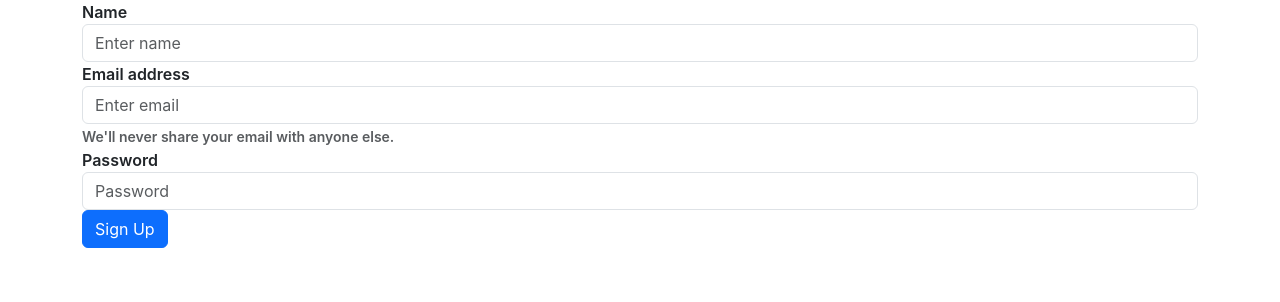
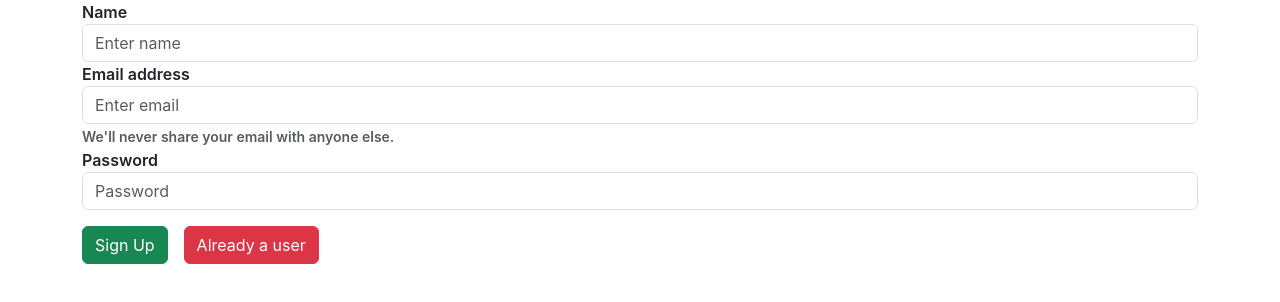
Before and after one commit to sumanchaudhary724/GoFoodie_mernapp, a React (Create React App) app: page /createuser in a window 1280 px wide. Shown: the top 302 px of the page. Built offline with nearby package versions, Linux system fonts and the light colour scheme.

Commit message:
Creating APIs

```diff
--- a/src/screens/Signup.js
+++ b/src/screens/Signup.js
@@ -1,9 +1,21 @@
-import React from "react";
+import React, { useState } from "react";
+import { Link } from "react-router-dom";
 
 export default function Signup() {
+  const [credentials, setCredentials] = useState({ name: "", email: "" });
+  const handleSubmit = async (e) => {
+    e.preventDefault();
+    const response = fetch("http://localhost:8000/api/createuser", {
+      method: "POST",
+      header: {
+        "Content-Type": "application/json",
+      },
+      body: JSON.stringify(),
+    });
+  };
   return (
     <div className="container">
-      <form>
+      <form onSubmit={handleSubmit}>
         <div className="form-group">
           <label htmlFor="name">Name</label>
           <input
@@ -34,9 +46,12 @@ export default function Signup() {
             placeholder="Password"
           />
         </div>
-        <button type="submit" className="btn btn-primary">
+        <button type="submit" className="btn btn-success">
           Sign Up
         </button>
+        <Link to="/login" className="m-3 btn btn-danger">
+          Already a user
+        </Link>
       </form>
     </div>
   );
```
